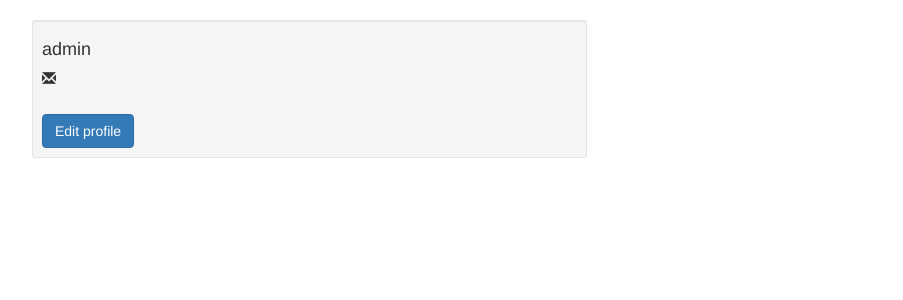
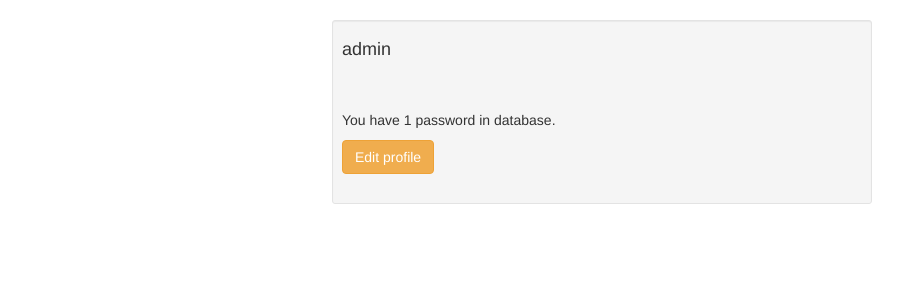
Before and after one commit to Traceur27/password_manager, a Django app: page /me/ in a window 1280 px wide. Shown: the part 52-352 px from the top of the page, without its empty margins (38-941 px from the left). Run offline with Django 3.2, Linux system fonts and the light colour scheme; a user stored in the database is signed in; tables that the repository leaves empty hold one stand-in row (values such as "Sample post"); some libraries are stand-ins or nearby versions.

Commit message:
Add new features
- profile page
- profile edit
- pagination of passwords list
- some refactoring

```diff
--- a/requirements.txt
+++ b/requirements.txt
@@ -1,2 +1,3 @@
 Django==1.10.2
+django-bootstrap-pagination==1.6.2
 django-bootstrap3==7.1.0
--- a/zpr/password_manager/models.py
+++ b/zpr/password_manager/models.py
@@ -4,7 +4,7 @@ from django.contrib.auth.models import User
 # Create your models here.
 
 class PasswordEntry(models.Model):
-    user = models.ForeignKey(User)
+    user = models.ForeignKey(User, on_delete=models.CASCADE)
     username = models.CharField(max_length=120)
     site = models.CharField(max_length=120)
     password = models.TextField()
--- a/zpr/password_manager/templates/profile.html
+++ b/zpr/password_manager/templates/profile.html
@@ -1,24 +1,43 @@
 {% extends "base.html" %}
+{% load bootstrap3 %}
 
 {% block content %}
-
-<div class="row">
-    <div class="col-xs-12 col-sm-6 col-md-6">
+    <style>
+        .col-centered {
+            float: none;
+            margin: 0 auto;
+        }
+    </style>
+    <div class="center">
+        <div class="col-xs-12 col-sm-6 col-md-6 col-centered">
             <div class="well well-sm">
                 <div class="row">
                     <div class="col-sm-6 col-md-8">
-                    <h4>{{user.username}}</h4>
+                        <h4>{{ user.username }}</h4>
                         <p>
-                            <i class="glyphicon glyphicon-envelope"></i>{{user.email}}
-                            <br />
-                            <br />
+                            {% if user.email %}
+                                <i class="glyphicon glyphicon-envelope"></i>
+                                {{ user.email }}
+                            {% endif %}
+                            <br/>
+                            {% if user.first_name or user.last_name %}
+                                <i class="glyphicon glyphicon-user"></i>
+                                {{ user.first_name }} {{ user.last_name }}
+                            {% endif %}
+                            <br/>
+                            You have {{ count }} password{{ count|pluralize:",s" }} in database.
+
                         <div class="btn-group">
-                                <button type="button" class="btn btn-primary">Edit profile</button>
+                            <button class="btn btn-warning"
+                                    style='margin-bottom: 20px;'
+                                    onclick="location.href='/me/edit/'">
+                                {% bootstrap_icon "wrench" %}
+                                Edit profile
+                            </button>
                         </div>
                     </div>
                 </div>
             </div>
         </div>
     </div>
-
 {% endblock content %}
--- a/zpr/password_manager/views.py
+++ b/zpr/password_manager/views.py
@@ -1,40 +1,45 @@
-from django.http import HttpResponseRedirect
+from django.contrib import messages
+from django.contrib.auth.decorators import login_required
+from django.contrib.auth.forms import UserCreationForm
 from django.shortcuts import render, redirect, reverse, get_object_or_404
-from django.http import HttpResponse
-from django.contrib.auth import authenticate, login
-from django.contrib.auth.forms import UserCreationForm, AuthenticationForm
-from django.contrib.auth.decorators import login_required
+
 from .forms import PasswordEntryForm
+from .forms import UpdateProfileForm
 from .models import PasswordEntry
+from django.core.paginator import Paginator, EmptyPage, PageNotAnInteger
 
-from .forms import LoginForm
-from . import forms
-from django.contrib.auth import authenticate
-from django.contrib import messages
-from django import forms
 
 # Create your views here.
 
 @login_required
 def index(request):
-    passwords = PasswordEntry.objects.filter(user=request.user)
-    return render(request, "list.html", {"list":passwords})
+    password_list = PasswordEntry.objects.filter(user=request.user)
+    paginator = Paginator(password_list, 10) # Show 10 per page
+
+    page = request.GET.get('page')
+    try:
+        passwords = paginator.page(page)
+    except PageNotAnInteger:
+        # If page is not an integer, deliver first page.
+        passwords = paginator.page(1)
+    except EmptyPage:
+        # If page is out of range (e.g. 9999), deliver last page of results.
+        passwords = paginator.page(paginator.num_pages)
+
+    return render(request, "list.html", {"list": passwords})
+
 
 def do_login(request):
     pass
 
+
 def register(request):
-    if request.method == 'GET':
-        form = UserCreationForm()
-        return render(request, "registration/register.html", {"form": form})
+    form = UserCreationForm(request.POST or None)
+    if form.is_valid():
+        form.save()
+        return redirect(reverse('login'))
+    return render(request, "registration/register.html", {"form": form})
 
-    if request.method == 'POST':
-        form = UserCreationForm(request.POST)
-        if form.is_valid():
-            form.save()
-            return redirect(reverse('login'))
-
-    return render(request, "registration/register.html", {"form": form})
 
 
 @login_required
@@ -53,7 +58,7 @@ def add_password_entry(request):
 
 
 @login_required
-def edit_password(request, id = None):
+def edit_password(request, id=None):
     instance = get_object_or_404(PasswordEntry, id=id)
     form = PasswordEntryForm(request.POST or None, instance=instance)
     if form.is_valid():
@@ -61,12 +66,12 @@ def edit_password(request, id = None):
         messages.success(request, 'Password entry edited successfully.')
         return redirect(reverse("index"))
 
-    context = {"form": form, "id":id}
+    context = {"form": form, "id": id}
     return render(request, "edit_password.html", context)
 
 
 @login_required
-def delete_password(request, id = None):
+def delete_password(request, id=None):
     if request.method == 'GET':
         instance = get_object_or_404(PasswordEntry, id=id)
         context = {"id": id, "site": instance.site}
@@ -82,8 +87,16 @@ def delete_password(request, id = None):
 
 @login_required
 def profile(request):
-    return render(request, "profile.html", {"user": request.user})
+    password_count = PasswordEntry.objects.all().count()
+    return render(request, "profile.html",
+                  {"user": request.user, "count": password_count})
+
 
 @login_required
 def edit_profile(request):
-    return render(request, "profile-edit.html", {"user": request.user})
+    form = UpdateProfileForm(request.POST or None, instance=request.user)
+    if request.method == "POST":
+        if form.is_valid():
+            form.save()
+            return redirect(reverse('profile'))
+    return render(request, "profile-edit.html", {"form": form})
--- a/zpr/zpr/settings.py
+++ b/zpr/zpr/settings.py
@@ -37,6 +37,7 @@ INSTALLED_APPS = [
     'django.contrib.messages',
     'django.contrib.staticfiles',
     'bootstrap3',
+    'bootstrap_pagination',
     'password_manager',
     'django.contrib.admin',
 ]
```
Also changed, not shown: zpr/password_manager/forms.py (+8 -0 lines), zpr/password_manager/templates/list.html (+11 -6 lines), zpr/password_manager/templates/profile-edit.html (added, +37 -0 lines). Lines whose indentation alone changed are shown as unchanged.
